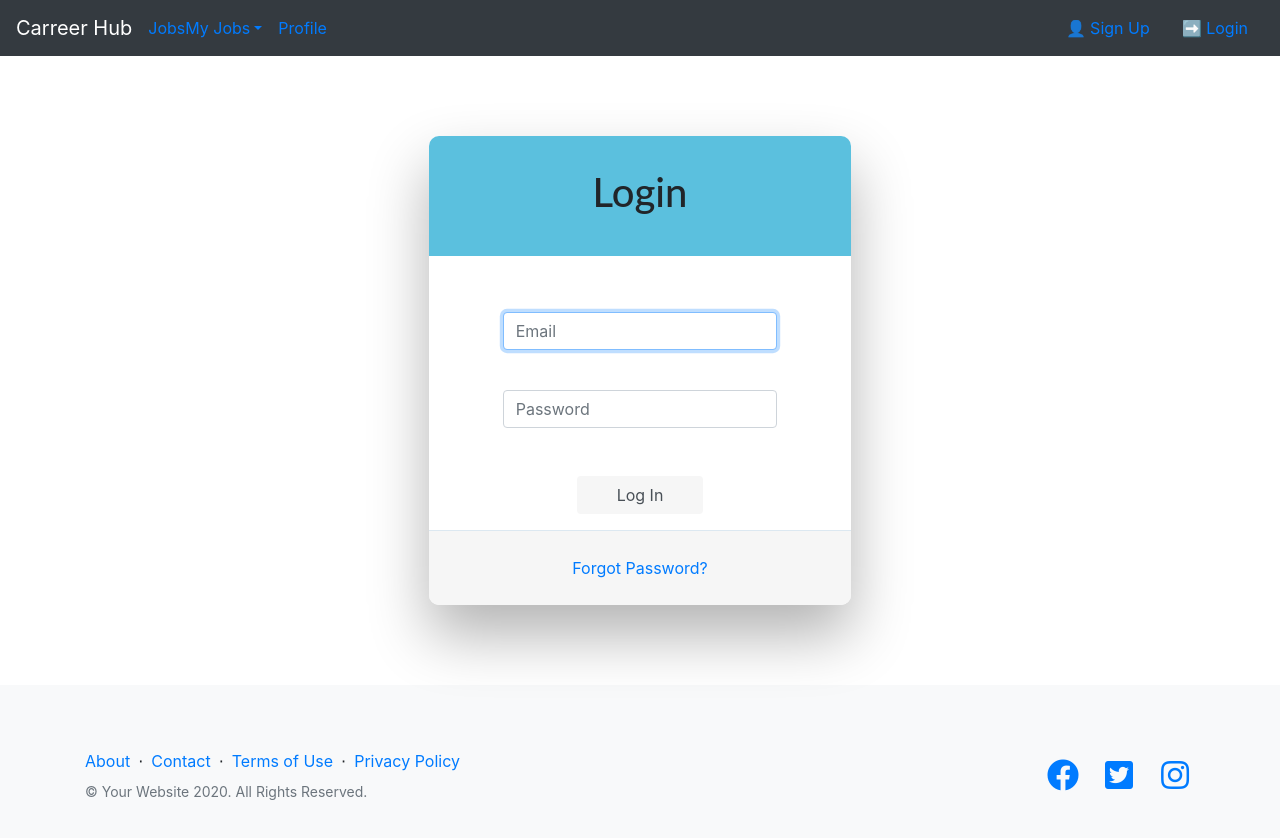
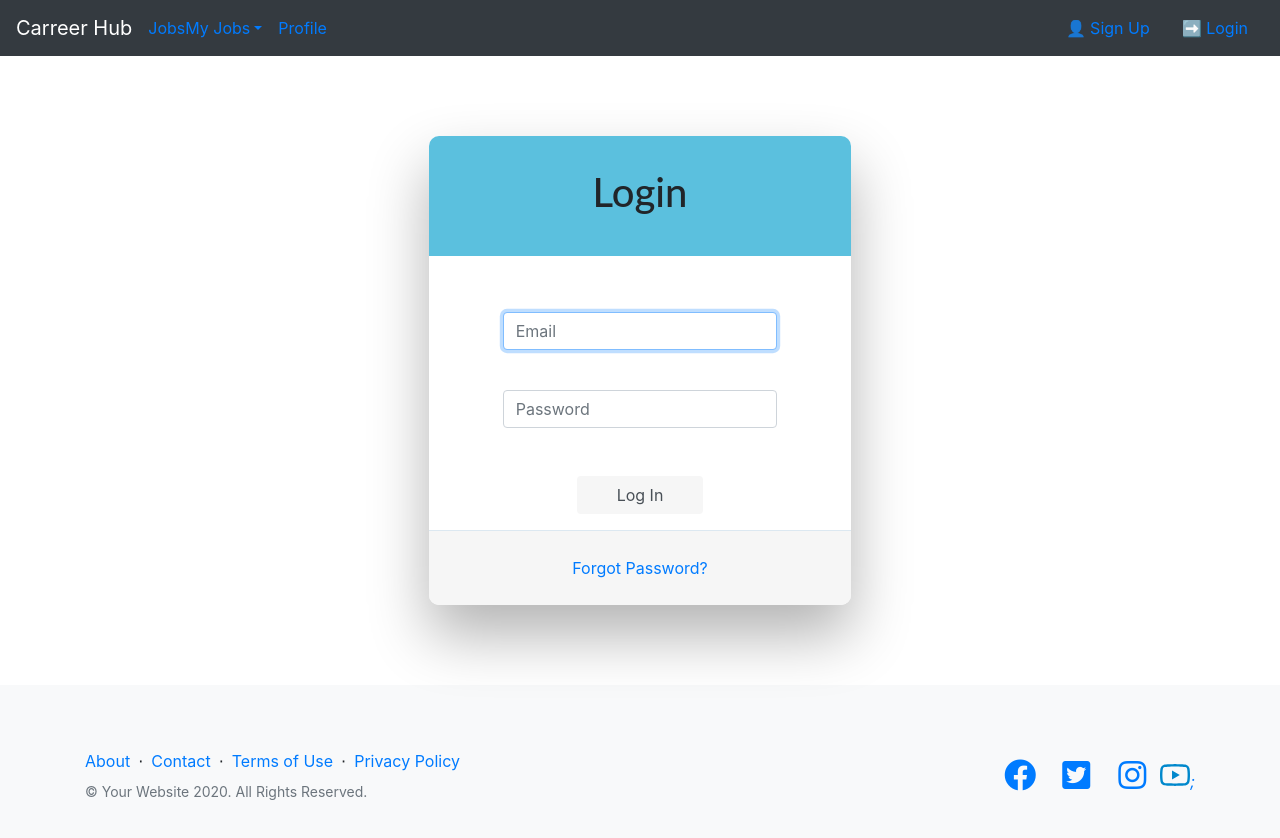
Before and after one commit to carlastjuste/job-hub, a React (Create React App) app in the folder client/: page /login in a window 1280 px wide. Shown: the top 838 px of the page. Built offline with nearby package versions, Linux system fonts and the light colour scheme; some icons are missing.

Commit message:
added ant design and isidom libraries

```diff
--- a/client/src/components/footer.jsx
+++ b/client/src/components/footer.jsx
@@ -1,4 +1,6 @@
 import React, { Component } from 'react';
+import { YoutubeOutlined } from '@ant-design/icons';
+
 
 class Footer extends Component {
     state = {  }
@@ -44,6 +46,11 @@ class Footer extends Component {
                 <i class="fab fa-instagram fa-2x fa-fw"></i>
               </a>
             </li>
+            <li class="list-inline-item">
+              <a href="#">
+                <i> <YoutubeOutlined  style={{ fontSize: '30px', color: '#08c' }} />; </i>
+              </a>
+            </li>
           </ul>
         </div>
       </div>
--- a/client/src/components/jobForm.jsx
+++ b/client/src/components/jobForm.jsx
@@ -1,5 +1,6 @@
 import React, { Component } from 'react';
 import axios from 'axios';
+import * as isi from "isidom";
 
 const apiEndPoint = "http://localhost:5000/jobs/add";
 
@@ -44,7 +45,7 @@ class jobForm extends Component {
 
     try {
        //call backend server
-       console.log('Submitted');
+       console.log(isi.$cssAlignContent);
     //    const obj =  {
     //     jobtitle: "test add",
     //     compagny:  "CACY",
--- a/package.json
+++ b/package.json
@@ -23,14 +23,17 @@
         "nodemon": "^1.18.7"
     },
     "dependencies": {
+        "antd": "^4.15.1",
         "axios": "^0.18.0",
         "body-parser": "^1.19.0",
         "bootstrap-icons": "^1.4.1",
+        "colors": "^1.4.0",
         "cors": "^2.8.5",
         "dotenv": "^8.2.0",
         "express": "^4.16.3",
         "html-react-parser": "^1.2.4",
         "if-env": "^1.0.4",
+        "isidom": "^1.0.3",
         "mongoose": "^5.3.16",
         "morgan": "^1.10.0",
         "react-html-parser": "^2.0.2"
```
Also changed, not shown: 2 other files (tests, documents, lock files or other folders).
